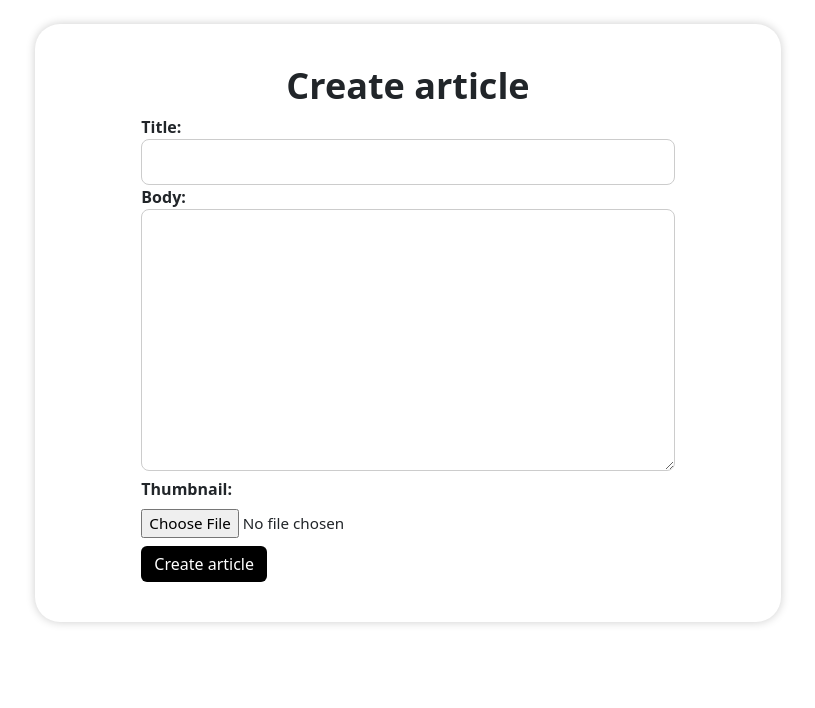
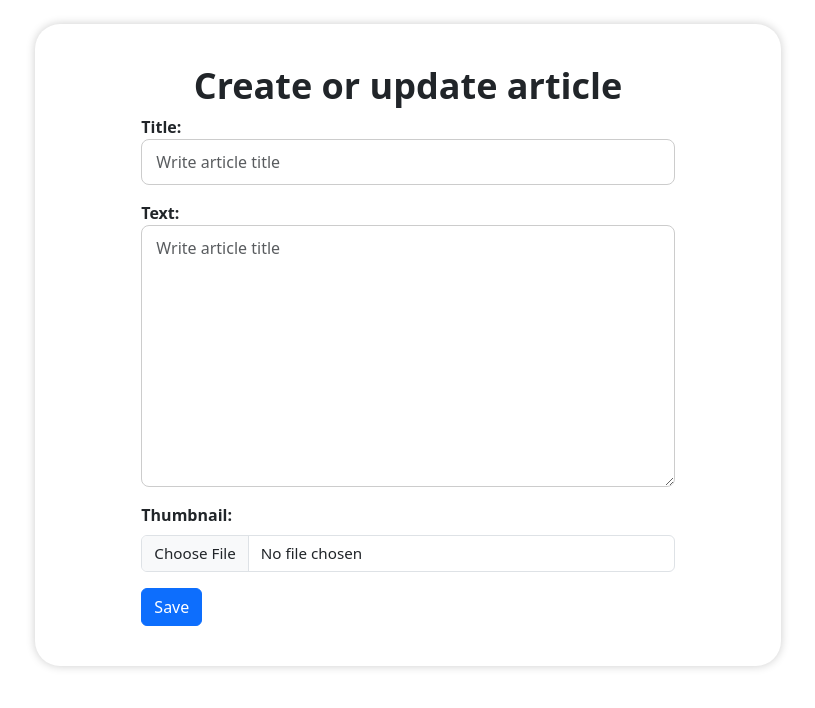
Before and after one commit to eazyyz/blog_609-32_VAV, a Django app: page /articles/create/ in a window 1280 px wide. Shown: the part 79-787 px from the top of the page, without its empty margins (232-1047 px from the left). Run offline with Django 5.2, Linux system fonts and the light colour scheme; the visitor is signed in with stand-in values (Sample User, id 1).

Commit message:
“update_and_delete”

```diff
--- a/articles/forms.py
+++ b/articles/forms.py
@@ -1,7 +1,17 @@
 from django import forms
 from . import models
 
-class CreateArticle(forms.ModelForm):
+class ArticleForm(forms.ModelForm):
     class Meta:
         model = models.Article
         fields = ['title', 'body', 'thumbnail']
+        labels = {
+            'title': 'Title',
+            'body': 'Text',
+            'thumbnail': 'Thumbnail',
+        }
+        widgets = {
+            'title': forms.TextInput(attrs={'placeholder': 'Write article title', 'class': 'form-control mb-3'}),
+            'body': forms.Textarea(attrs={'placeholder': 'Write article title', 'class': 'form-control mb-3'}),
+            'thumbnail': forms.FileInput(attrs={'class': 'form-control mb-3'}),
+        }
--- a/articles/templates/articles/article_create.html
+++ b/articles/templates/articles/article_confirm_delete.html
@@ -2,14 +2,16 @@
 {% load static %}
 {% block title %}Create article{% endblock title %}
 {% block content %}
+    <div class="article_confirm_delete">
     <div style="display: flex; ;justify-content: center">
         <div class="test col-lg-7 mb-5" style="display: flex;flex-direction: column;align-items: center;">
-            <h1>Create article</h1>
-            <form class="form" action="{% url 'articles:create' %}" method="post" enctype="multipart/form-data">
+            <h1 class="mb-3">Are you sure?</h1>
+            <form class="form" method="post">
                 {% csrf_token %}
-                {{ form }}
-                <button class="logout-button" type="submit">Create article</button>
+                <button type="submit" class="btn btn-danger">Yes</button>
+                <a href="{% url 'homepage' %}" class="btn btn-secondary">Cancel</a>
             </form>
         </div>
     </div>
+    </div>
 {% endblock content %}
--- /dev/null
+++ b/articles/templates/articles/article_form.html
@@ -0,0 +1,15 @@
+{% extends "base_layout.html" %}
+{% load static %}
+{% block title %}Create or update article{% endblock title %}
+{% block content %}
+    <div style="display: flex; ;justify-content: center">
+        <div class="test col-lg-7 mb-5" style="display: flex;flex-direction: column;align-items: center;">
+            <h1>Create or update article</h1>
+            <form class="form" method="post" enctype="multipart/form-data">
+                {% csrf_token %}
+                {{ form }}
+                <button class="btn btn-primary" type="submit">Save</button>
+            </form>
+        </div>
+    </div>
+{% endblock content %}
--- a/articles/urls.py
+++ b/articles/urls.py
@@ -7,4 +7,6 @@ urlpatterns = [
     path('', views.article_list, name='article_list'),
     path('create/', views.article_create, name='create' ),
     path('<slug:slug>', views.article_item, name='article_detail'),
+    path('update/<slug:slug>', views.article_update, name='update'),
+    path('delete/<slug:slug>', views.article_delete, name='delete'),
 ]
--- a/articles/views.py
+++ b/articles/views.py
@@ -1,4 +1,5 @@
 from django.contrib.auth.decorators import login_required
+from django.http import HttpResponseRedirect, HttpResponse
 from django.shortcuts import render, redirect
 
 from . import forms
@@ -15,12 +16,38 @@ def article_item(request, slug):
 @login_required(login_url='accounts:login')
 def article_create(request):
     if request.method == 'POST':
-        form = forms.CreateArticle(request.POST, request.FILES)
+        form = forms.ArticleForm(request.POST, request.FILES)
         if form.is_valid():
             instance = form.save(commit=False)
             instance.author = request.user
             instance.save()
             return redirect('homepage')
     else:
-        form = forms.CreateArticle()
-    return render(request, 'articles/article_create.html', {'form': form})
+        form = forms.ArticleForm()
+    return render(request, 'articles/article_form.html', {'form': form})
+
+@login_required(login_url='accounts:login')
+def article_update(request, slug):
+    article = Article.objects.get(slug=slug)
+    if request.user.id == article.author.id:
+        if request.method == 'POST':
+            form = forms.ArticleForm(request.POST, request.FILES, instance=article)
+            if form.is_valid():
+                instance = form.save(commit=False)
+                instance.author = request.user
+                instance.save()
+                return redirect('articles:article_detail', slug=article.slug)
+        else:
+            form = forms.ArticleForm(instance=article)
+        return render(request, 'articles/article_form.html', {'form': form})
+    return HttpResponse('401 Unauthorized', status=401)
+
+@login_required(login_url='accounts:login')
+def article_delete(request, slug):
+    article = Article.objects.get(slug=slug)
+    if request.user.id == article.author.id:
+        if request.method == 'POST':
+            article.delete()
+            return redirect('homepage')
+        return render(request, 'articles/article_confirm_delete.html', {'article': article})
+    return HttpResponse('401 Unauthorized', status=401)
```
Also changed, not shown: accounts/forms.py (added, +28 -0 lines), accounts/views.py (+7 -4 lines), articles/templates/articles/article_item.html (+10 -0 lines), 5 other files.
